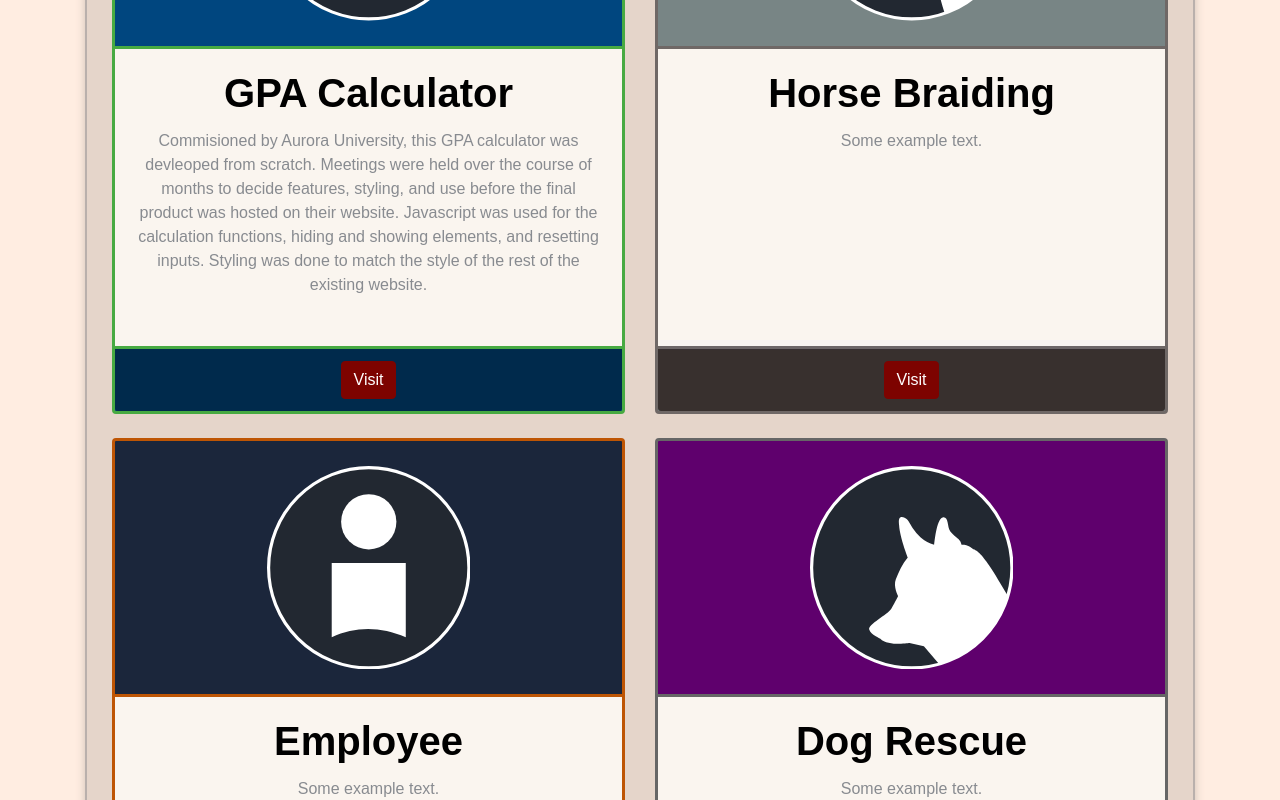
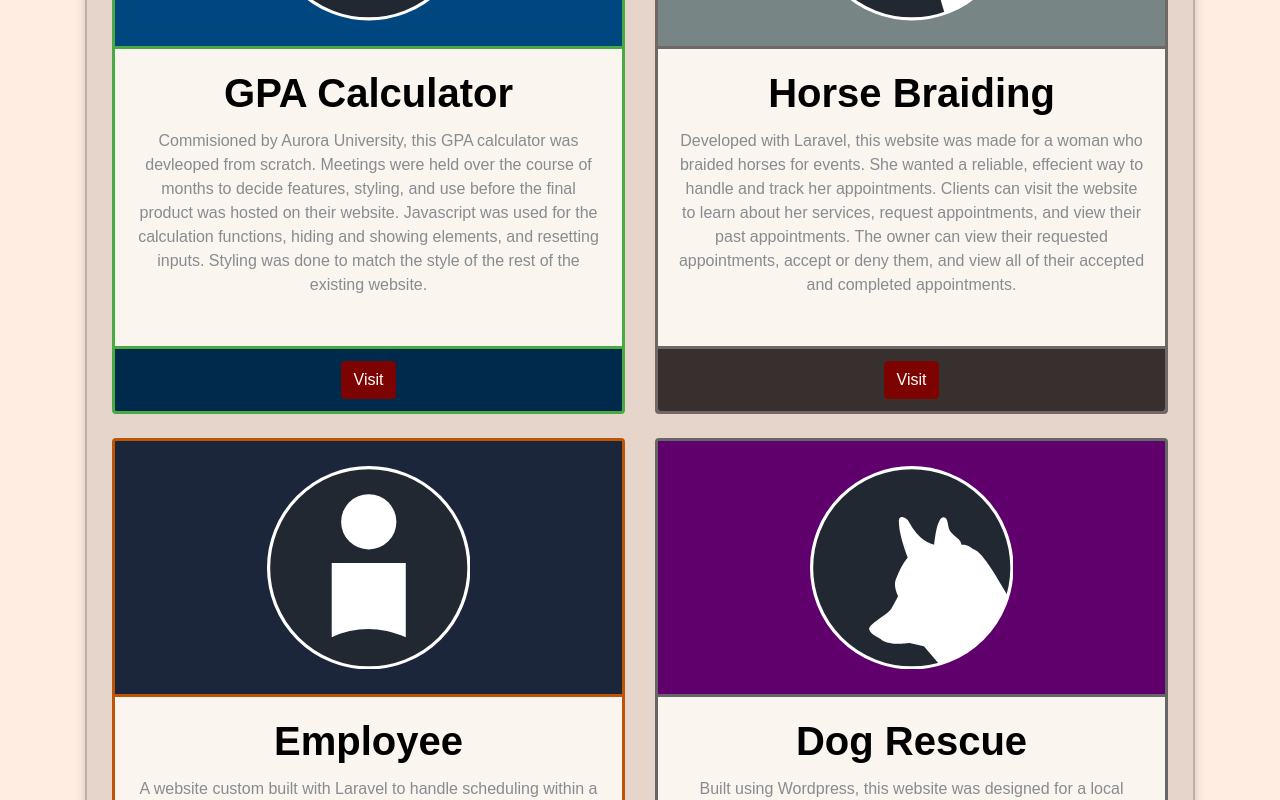
Before and after one commit to ejoebanks/eliweb, an Angular app: page / in a window 1280 px wide. Shown: the part 560-1360 px from the top of the page. Built offline with nearby package versions, Linux system fonts and the light colour scheme; a web font is replaced by a local one.

Commit message:
Added card text

```diff
--- a/src/app/maincontent/maincontent.component.html
+++ b/src/app/maincontent/maincontent.component.html
@@ -52,7 +52,13 @@
         </div>
         <div class="card-body">
           <h4 class="card-title">Horse Braiding</h4>
-          <p class="card-text">Some example text.</p>
+          <p class="card-text">
+            Developed with Laravel, this website was made for a woman who braided horses for events.  She wanted
+            a reliable, effecient way to handle and track her appointments.  Clients can visit the website to
+            learn about her services, request appointments, and view their past appointments. The owner can view
+            their requested appointments, accept or deny them, and view all of their accepted and
+            completed appointments.
+          </p>
         </div>
         <div id="horse_footer" class="card-footer">
           <a href="#" id="red_btn" class="btn btn-primary">Visit</a>
@@ -72,7 +78,14 @@
           </svg> </div>
         <div class="card-body">
           <h4 class="card-title">Employee</h4>
-          <p class="card-text">Some example text.</p>
+          <p class="card-text">
+            A website custom built with Laravel to handle scheduling within a local
+            branch of Owens Illinois, a major glass-container producing company.  It allows management
+            to view all of the employees and their shift, job, and other information.  Employees are
+            organized into shift where there are options to mark them as absent, change their shift, or
+            view more information.  Notifications are then sent to the individual employyes whose shift
+            changed.  Additionally, there is functionality that allows displaying staff events.
+          </p>
         </div>
         <div id="employee_footer" class="card-footer">
           <a href="#" id="red_btn" class="btn btn-primary">Visit</a>
@@ -91,7 +104,14 @@
         </div>
         <div class="card-body">
           <h4 class="card-title">Dog Rescue</h4>
-          <p class="card-text">Some example text.</p>
+          <p class="card-text">
+            Built using Wordpress, this website was designed for a local animal rescue to
+            serve their needs.  The organization wanted a simple site that allowed individuals
+            to visit and see basic information about the rescue, links to pet listings on various
+            other websites, a gallery, and ability to contact the organization leader.  This website
+            does that and also has links to a donation page and a downloadable adoption application that
+            the organization requires potential adopters to fill out.
+          </p>
         </div>
         <div id="dog_footer" class="card-footer">
           <a href="http://sparrowdogs.com/" id="red_btn" class="btn btn-primary">Visit</a>
```
